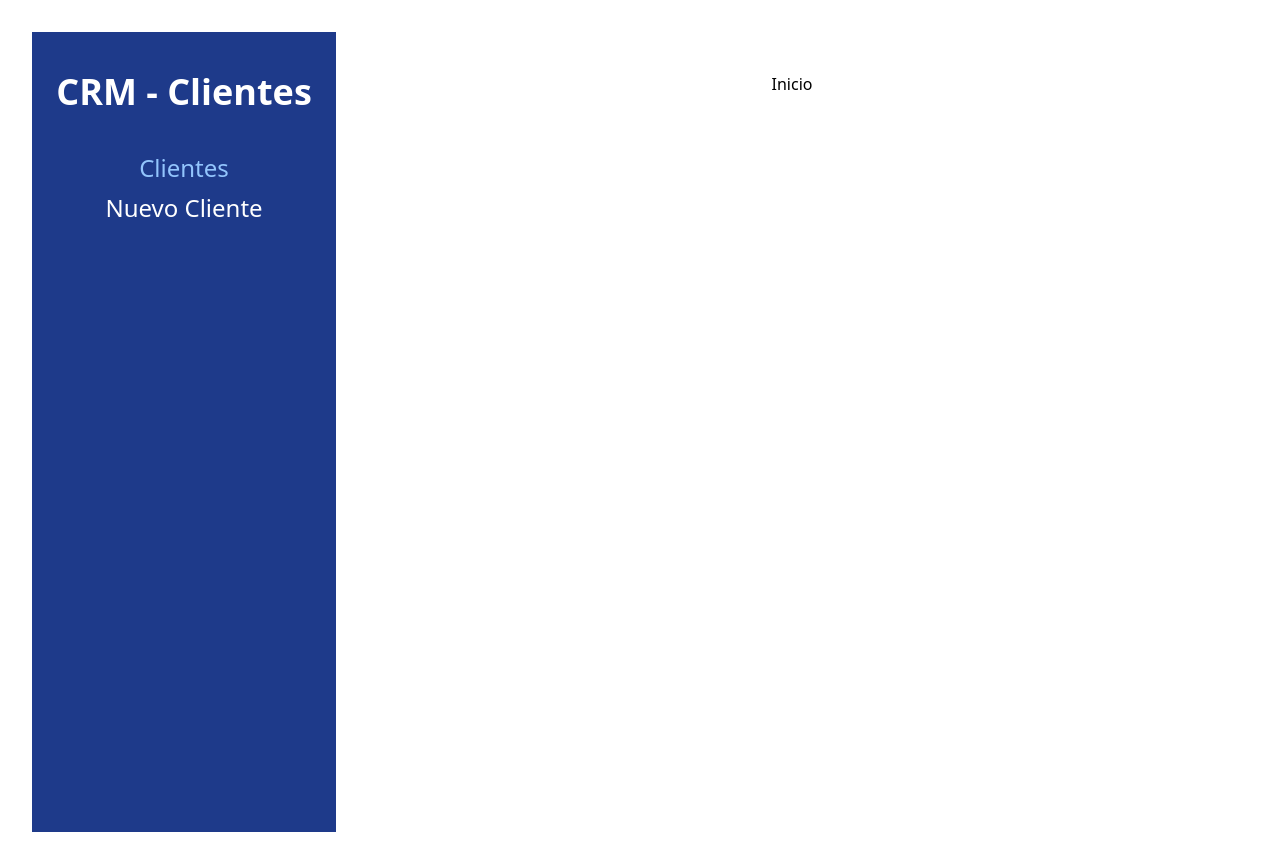
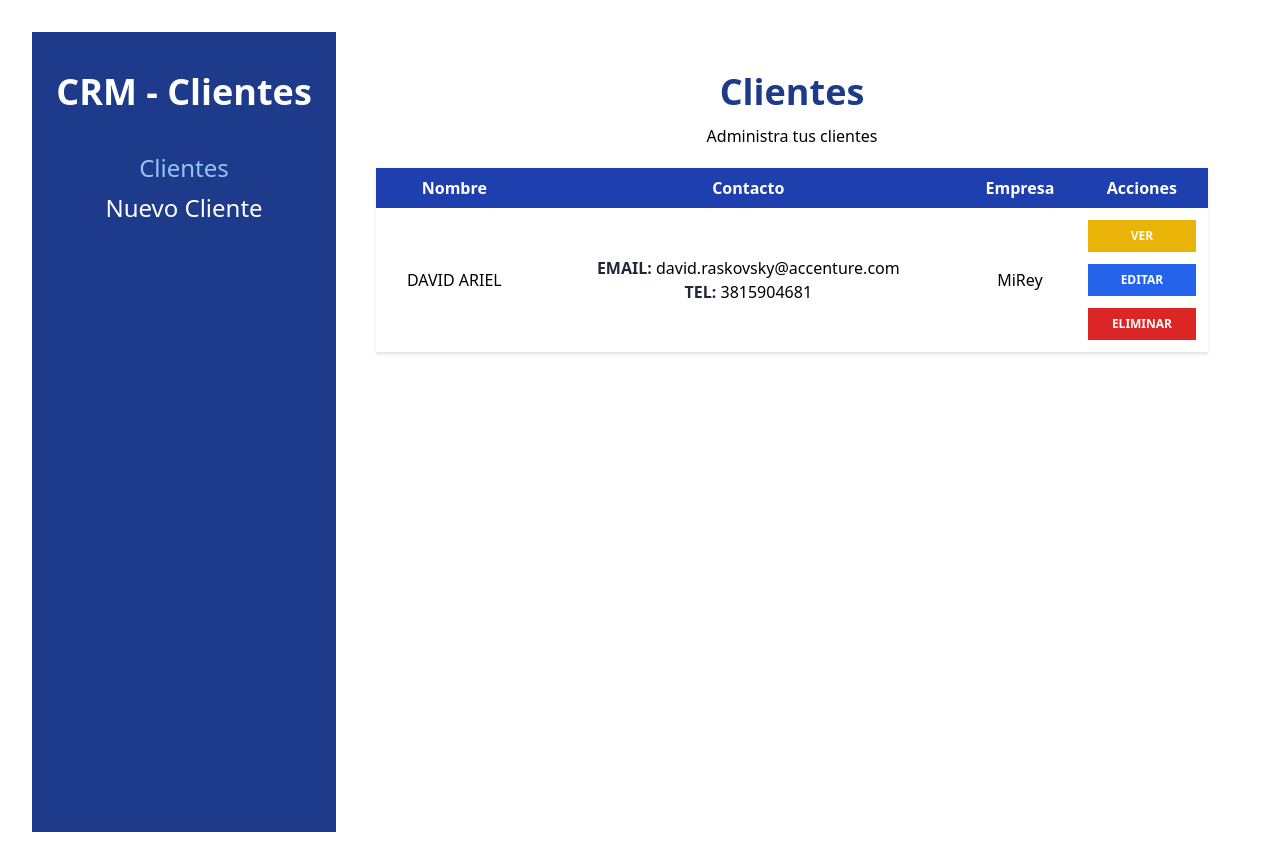
Before and after one commit to RaskovskyDavid/crm-react, a React (Vite) app: page /clientes in a window 1280 px wide. Built offline with nearby package versions, Linux system fonts and the light colour scheme; data requests are answered from the project's data file.

Commit message:
useParams para obtener datos de la url

```diff
--- a/src/App.jsx
+++ b/src/App.jsx
@@ -7,6 +7,7 @@ import EditarCliente from './paginas/EditarCliente';
 import Inicio from './paginas/Inicio';
 import LoginForm from './paginas/LoginForm';
 import NuevoCliene from './paginas/NuevoCliene';
+import VerCliente from './paginas/VerCliente';
 
 function App() {
 
@@ -23,6 +24,7 @@ function App() {
             <Route index element={<Inicio />} />
             <Route path='nuevo' element={<NuevoCliene />} />
             <Route path='editar'  element={<EditarCliente />} />
+            <Route path=":id" element={<VerCliente />} />
           </Route>
         </Routes>
 
--- /dev/null
+++ b/src/components/Cliente.jsx
@@ -0,0 +1,38 @@
+import React from 'react'
+import { useNavigate } from 'react-router-dom'
+const Cliente = ({cliente, handleEliminar}) => {
+    const navigate = useNavigate()
+    const { nombre, empresa, email, telefono, notas, id} = cliente
+  return (
+    <tr className="border-b hover:bg-gray-50">
+    <td className="p-3">{nombre}</td>
+    <td className="p-3">
+        <p><span className="text-gray-800 uppercase font-bold">Email: </span> {email} </p>
+        <p><span className="text-gray-800 uppercase font-bold">Tel: </span> {telefono} </p>
+    </td>
+    <td className="p-3">{empresa}</td>
+    <td className="p-3">
+
+        <button
+            type="button"
+            className="bg-yellow-500 hover:bg-yellow-600 block w-full text-white p-2 uppercase font-bold text-xs"
+            onClick={() => navigate(`/clientes/${id}`)}
+        >Ver</button>
+
+        <button
+            type="button"
+            className="bg-blue-600 hover:bg-blue-700 block w-full text-white p-2 uppercase font-bold text-xs mt-3"
+            onClick={() => navigate(`/clientes/editar/${id}`)}
+        >Editar</button>
+
+        <button
+            type="button"
+            className="bg-red-600 hover:bg-red-700 block w-full text-white p-2 uppercase font-bold text-xs mt-3"
+            onClick={() => handleEliminar(id)}
+        >Eliminar</button>
+    </td>
+</tr>
+  )
+}
+
+export default Cliente
--- a/src/paginas/Inicio.jsx
+++ b/src/paginas/Inicio.jsx
@@ -1,10 +1,65 @@
-import React from 'react'
+import { useState, useEffect } from 'react'
+import Cliente from '../components/Cliente'
+const Inicio = () => {
+  const [clientes, setClientes] = useState([])
+  useEffect(() => {
+    const obtenerClientesAPI = async () => {
+        try {
+            // const url = import.meta.env.VITE_API_URL
+            const url = "http://localhost:4000/clientes"
+            const respuesta = await fetch(url)
+            const resultado = await respuesta.json()
+            setClientes(resultado)
+        } catch (error) {
+            console.log(error)
+        }
+    }
 
-const Inicio = () => {
+    obtenerClientesAPI()
+}, [])
+const handleEliminar = async id => {
+  const confirmar = confirm('¿Deseas eliminar este cliente?')
+
+  if(confirmar) {
+      try {
+          const url = `${import.meta.env.VITE_API_URL}/${id}`
+          const respuesta = await fetch(url, {
+              method: 'DELETE'
+          })
+          await respuesta.json()
+
+          const arrayClientes = clientes.filter( cliente => cliente.id !== id)
+          setClientes(arrayClientes)
+      } catch (error) {
+          console.log(error)
+      }
+  }
+}
   return (
-    <div>
-      <h1>Inicio</h1>
-    </div>
+    <>
+    <h1 className="font-black text-4xl text-blue-900">Clientes</h1>
+            <p className="mt-3">Administra tus clientes</p>
+            <table className="w-full mt-5 table-auto shadow bg-white">
+                <thead className="bg-blue-800 text-white">
+                    <tr>
+                        <th className="p-2">Nombre</th>
+                        <th className="p-2">Contacto</th>
+                        <th className="p-2">Empresa</th>
+                        <th className="p-2">Acciones</th>
+                    </tr>
+                </thead>
+
+                <tbody>
+                    {clientes.map( cliente => (
+                        <Cliente
+                            key={cliente.id}
+                            cliente={cliente}
+                            handleEliminar={handleEliminar}
+                        />
+                    ))}
+                </tbody>
+            </table>
+    </>
   )
 }
 
--- /dev/null
+++ b/src/paginas/VerCliente.jsx
@@ -0,0 +1,75 @@
+import { useEffect, useState } from 'react'
+import { useParams } from 'react-router-dom'
+// import Spinner from '../components/Spinner'
+
+const VerCliente = () => {
+
+    const [cliente, setCliente] = useState({})
+    const [cargando, setCargando] = useState(true)
+
+    const { id } = useParams()
+
+    useEffect(() => {
+        const obtenerClienteAPI = async () => {
+            try {
+                // const url = `${import.meta.env.VITE_API_URL}/${id}`
+                const url = `http://localhost:4000/clientes/${id}`
+                const respuesta = await fetch(url)
+                const resultado = await respuesta.json()
+                setCliente(resultado)
+            } catch (error) {
+                console.log(error)
+            }
+            setCargando(!cargando)
+
+        }
+        obtenerClienteAPI()
+    }, [])
+
+    return (
+        // cargando ? <Spinner /> :
+            // Object.keys(cliente).length === 0 ?
+            // <p>No Hay Resultados</p> :
+             (
+                <div>
+                    <h1 className="font-black text-4xl text-blue-900">Ver Cliente: {cliente.nombre}</h1>
+                    <p className="mt-3">Información del Cliente</p>
+
+
+                    {cliente.nombre && (
+                        <p className="text-4xl text-gray-600 mt-10">
+                            <span className="text-gray-800 uppercase font-bold">Cliente: </span>
+                            {cliente.nombre}
+                        </p>
+                    )}
+                    {cliente.email && (
+                        <p className="text-2xl text-gray-600 mt-4">
+                            <span className="text-gray-800 uppercase font-bold">Email: </span>
+                            {cliente.email}
+                        </p>
+                    )}
+                    {cliente.telefono && (
+                        <p className="text-2xl text-gray-600 mt-4">
+                            <span className="text-gray-800 uppercase font-bold">Teléfono: </span>
+                            {cliente.telefono}
+                        </p>
+                    )}
+                    {cliente.empresa && (
+                        <p className="text-2xl text-gray-600 mt-4">
+                            <span className="text-gray-800 uppercase font-bold">Empresa: </span>
+                            {cliente.empresa}
+                        </p>
+                    )}
+                    {cliente.notas && (
+                        <p className="text-2xl text-gray-600 mt-4">
+                            <span className="text-gray-800 uppercase font-bold">Notas: </span>
+                            {cliente.notas}
+                        </p>
+                    )}
+
+                </div>
+            )
+    )
+}
+
+export default VerCliente
```
